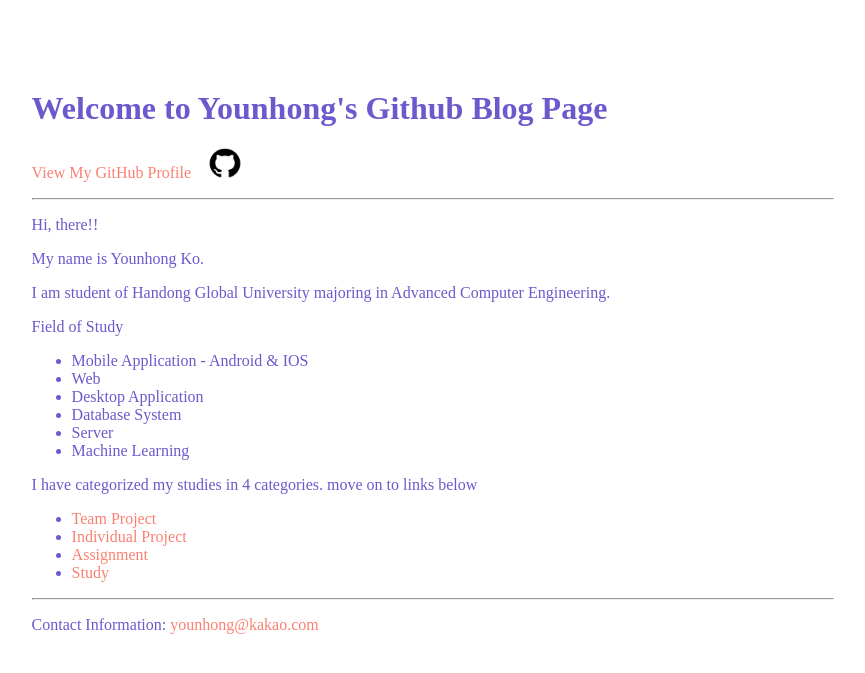
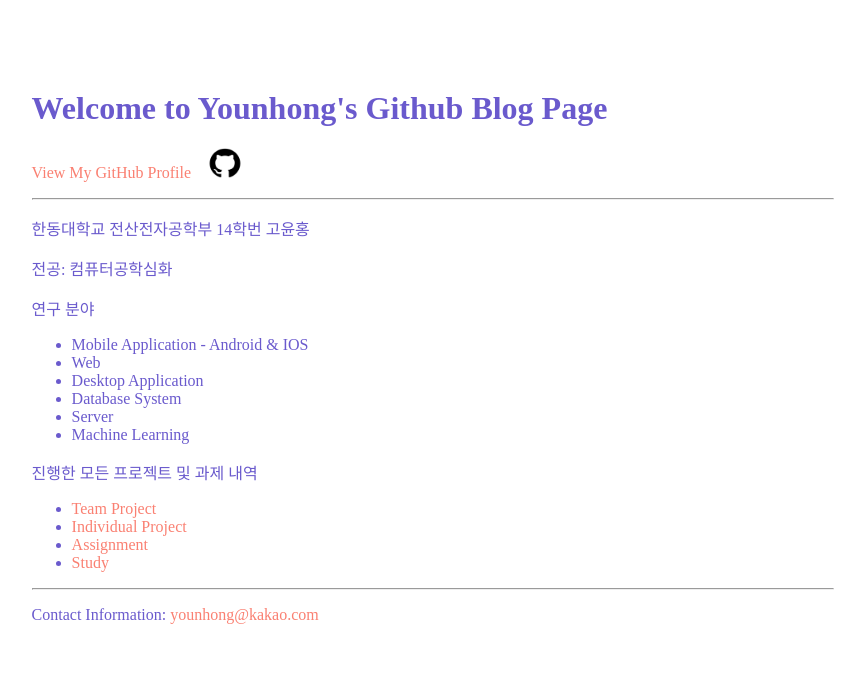
Before and after one commit to Younhong/younhong.github.io, a Jekyll site: the page projects/index.html, which Jekyll copies as it is, in a window 1280 px wide. Shown: the top 673 px of the page, without its empty margins (58-923 px from the left). Built offline with Jekyll 4.4.1, drawn with Linux system fonts in a browser that asks for light colours.

Commit message:
Update index.html

```diff
--- a/projects/index.html
+++ b/projects/index.html
@@ -36,10 +36,9 @@
     </header>
     <hr>
     <main>
-      <p>Hi, there!!</p>
-      <p>My name is Younhong Ko.</p>
-      <p>I am student of Handong Global University majoring in Advanced Computer Engineering.</p>
-      <p>Field of Study</p>
+      <p>한동대학교 전산전자공학부 14학번 고윤홍</p>
+      <p>전공: 컴퓨터공학심화</p>
+      <p>연구 분야</p>
       <ul>
         <li>Mobile Application - Android & IOS</li>
         <li>Web</li>
@@ -48,7 +47,7 @@
         <li>Server</li>
         <li>Machine Learning</li>
       </ul>
-      <p>I have categorized my studies in 4 categories. move on to links below</p>
+      <p>진행한 모든 프로젝트 및 과제 내역</p>
       <ul>
         <li><a href="team-project">Team Project</a></li>
         <li><a href="project">Individual Project</a></li>
```
